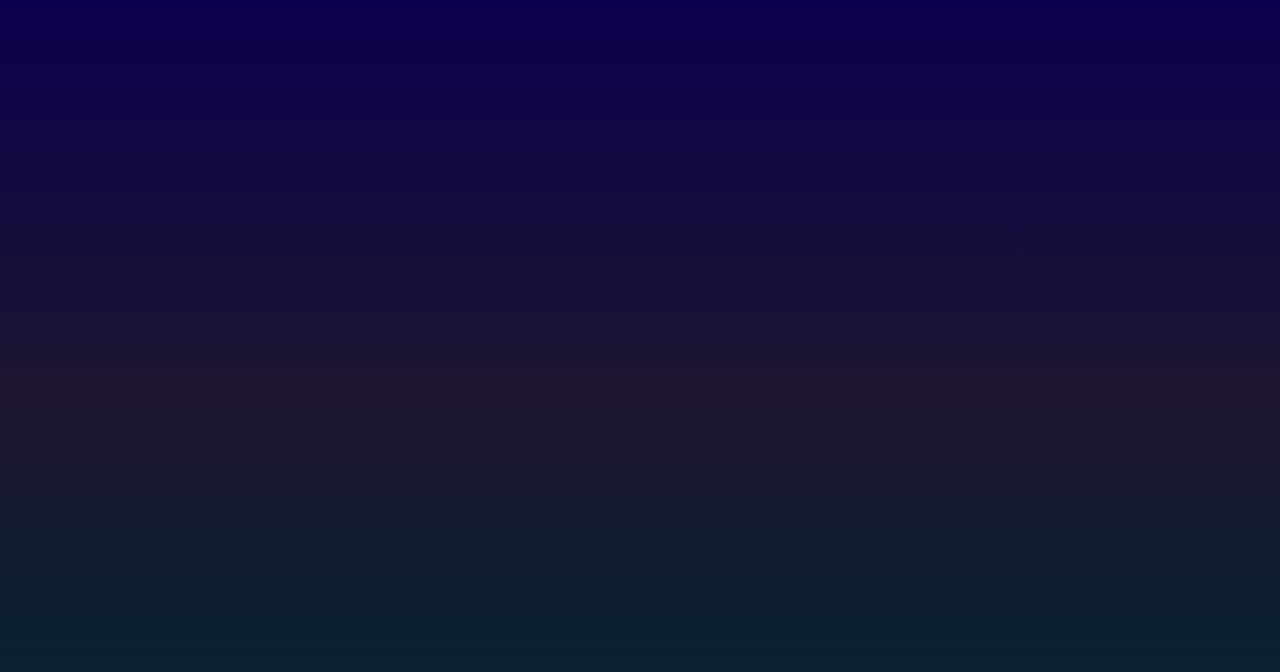
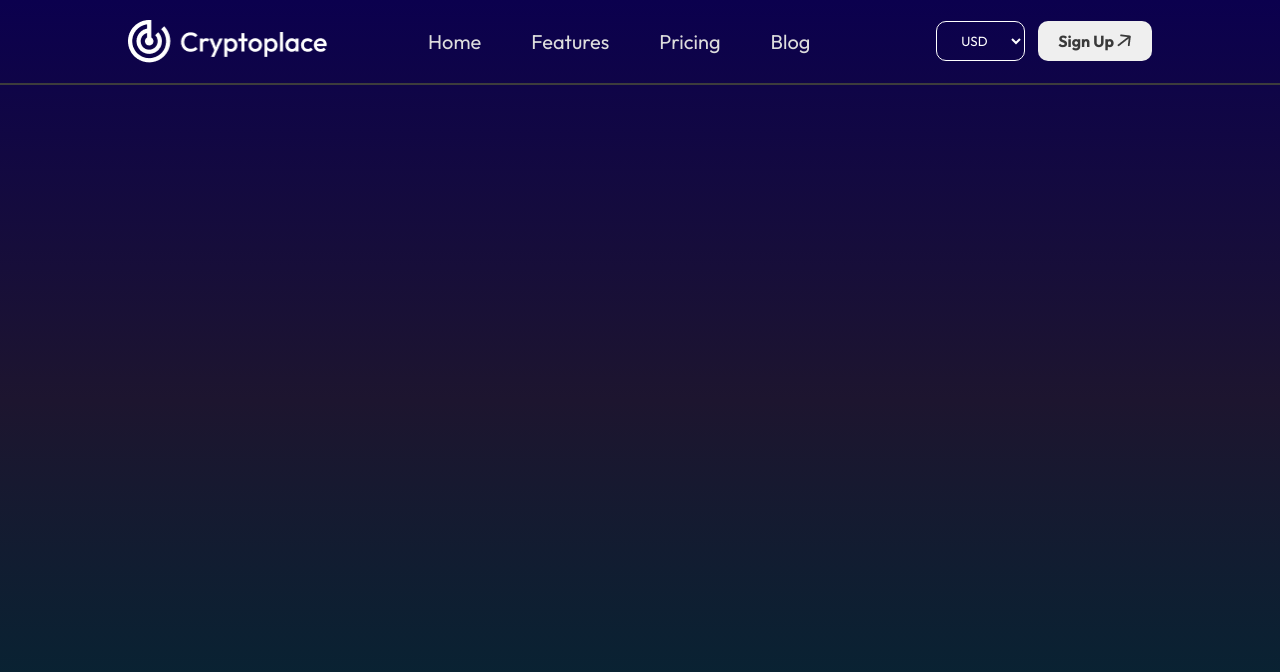
Before and after one commit to ashimaakash03/cryptoplace-app, a React (Vite) app: page / in a window 1280 px wide. Shown: the top 672 px of the page. Built offline with nearby package versions, Linux system fonts and the light colour scheme.

Commit message:
built Navbar and imported in App.jsx

```diff
--- a/src/App.jsx
+++ b/src/App.jsx
@@ -1,9 +1,13 @@
 //import React from 'react'
+
+import Navbar from "./components/Navbar/Navbar";
 
 const App = () => {
   return (
-    <div className="app"></div>
-  )
-}
+    <div className="app">
+      <Navbar />
+    </div>
+  );
+};
 
-export default App
+export default App;
--- a/src/components/Navbar/Navbar.css
+++ b/src/components/Navbar/Navbar.css
@@ -0,0 +1,50 @@
+.navbar {
+  display: flex;
+  align-items: center;
+  justify-content: space-between;
+  padding: 20px 10%;
+  color: #ddd;
+  border-bottom: 2px solid #3c3c3c;
+}
+.nav-left {
+  display: flex;
+  gap: 100px;
+}
+.nav-left img {
+  max-width: 200px;
+}
+.nav-left ul {
+  display: flex;
+  gap: 50px;
+  justify-content: center;
+  align-items: center;
+}
+.nav-left ul li {
+  font-size: 20px;
+  list-style-type: none;
+  cursor: pointer;
+}
+.nav-right {
+  display: flex;
+  gap: 1vw;
+}
+.nav-right select {
+  padding: 10px 20px;
+  border: 1px solid white;
+  background-color: transparent;
+  border-radius: 10px;
+  color: white;
+  cursor: pointer;
+}
+.nav-right option {
+  background-color: #09005c;
+  color: white;
+}
+.nav-right button {
+  padding: 10px 20px;
+  border-radius: 10px;
+  border: navy;
+  font-size: 16px;
+  font-weight: bold;
+  color: #393939;
+}
--- a/src/components/Navbar/Navbar.jsx
+++ b/src/components/Navbar/Navbar.jsx
@@ -1,7 +1,33 @@
 //import React from 'react'
-import './Navbar.css'
+import "./Navbar.css";
+import logo from "../../assets/logo.png";
+import arrow_icon from "../../assets/arrow_icon.png";
 const Navbar = () => {
-  return <div className="navbar"></div>;
+  return (
+    <div className="navbar">
+      <div className="nav-left">
+        <img src={logo} alt="" />
+        <ul>
+          <li>Home</li>
+          <li>Features</li>
+          <li>Pricing</li>
+          <li>Blog</li>
+        </ul>
+      </div>
+      <div className="nav-right">
+        <select>
+          <option value="usd">USD</option>
+          <option value="eur">EUR</option>
+          <option value="gbp">GBP</option>
+          <option value="inr">INR</option>
+          <option value="jpy">JPY</option>
+        </select>
+        <button>
+          Sign Up <img src={arrow_icon} alt="" />
+        </button>
+      </div>
+    </div>
+  );
 };
 
 export default Navbar;
--- a/src/index.css
+++ b/src/index.css
@@ -1,7 +1,9 @@
+@import url("https://fonts.googleapis.com/css2?family=Outfit:wght@100..900&family=Poppins:ital,wght@0,100;0,200;0,300;0,400;0,500;0,600;0,700;0,800;0,900;1,100;1,200;1,300;1,400;1,500;1,600;1,700;1,800;1,900&display=swap");
 * {
   margin: 0;
   padding: 0;
   box-sizing: border-box;
+  font-family: "Outfit", sans-serif;
 }
 a {
   text-decoration: none;
```
